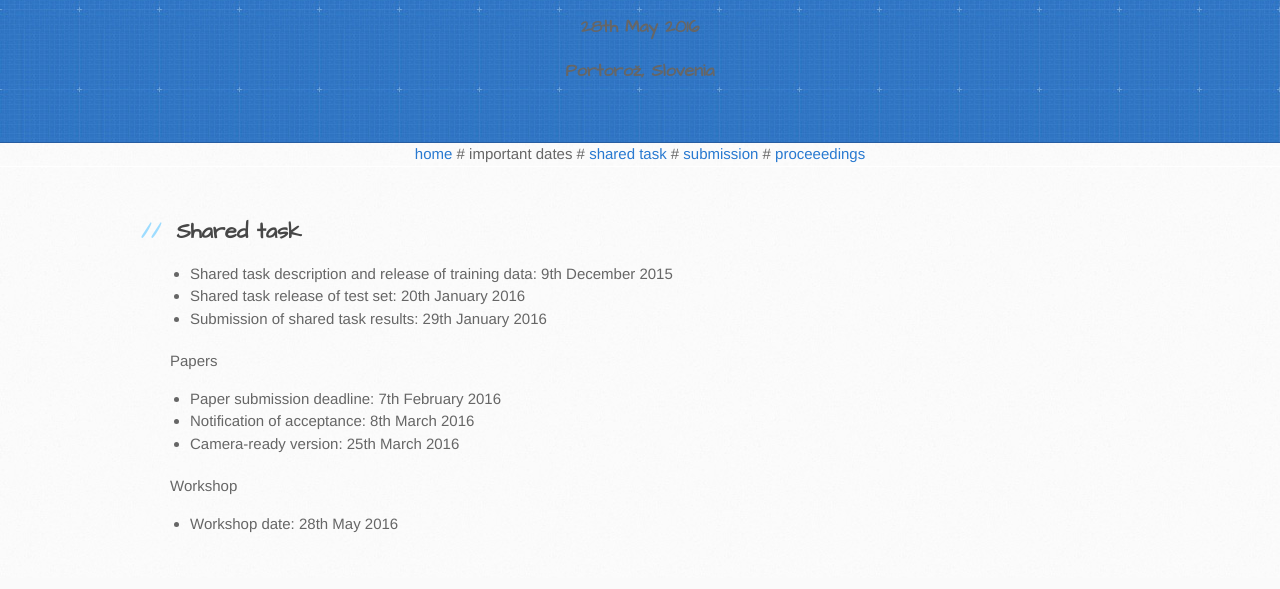
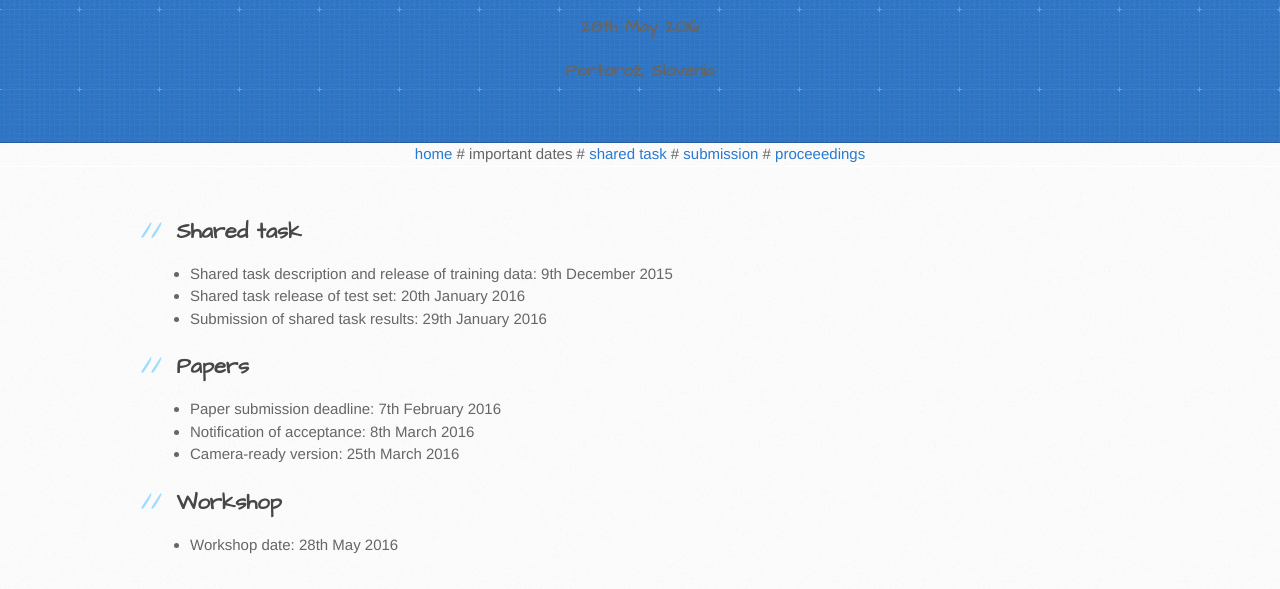
Before and after one commit to qats2016/qats2016.github.io, a plain HTML site: page dates.html in a window 1280 px wide. Shown: the part 231-820 px from the top of the page. Drawn offline with Linux system fonts and the light colour scheme.

Commit message:
Update dates.html

```diff
--- a/dates.html
+++ b/dates.html
@@ -51,6 +51,7 @@
 <li> Submission of shared task results:                  29th January 2016  </li>
 </ul>
 
+<h2>
 <a id="paper" class="anchor" href="#paper" aria-hidden="true"><span class="octicon octicon-link"></span></a>Papers</h2>
 
 <ul>
@@ -59,6 +60,7 @@
 <li> Camera-ready version:                             25th March 2016  </li>
 </ul>
 
+<h2>
 <a id="workshop" class="anchor" href="#workshop" aria-hidden="true"><span class="octicon octicon-link"></span></a>Workshop</h2>
 
 <ul>
```
